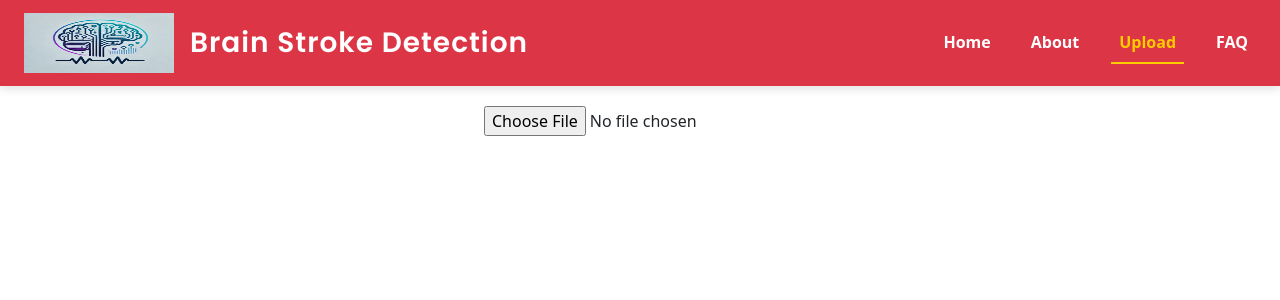
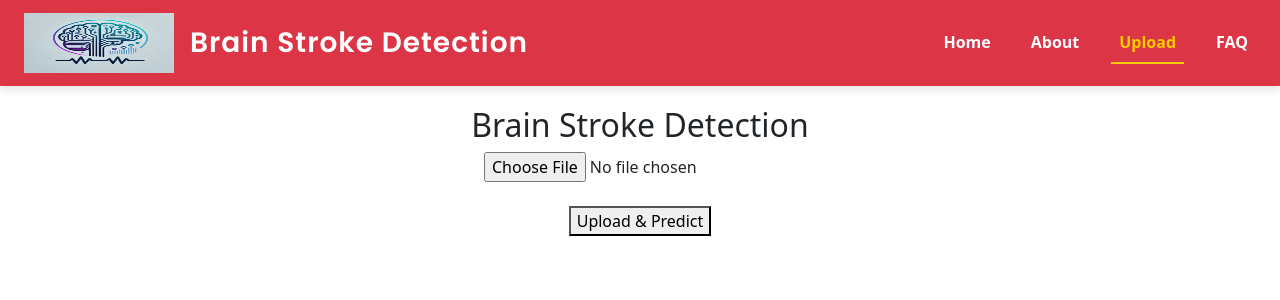
Before and after one commit to Pratikkuntawar/brainstrokedetection, a React (Create React App) app: page /upload in a window 1280 px wide. Shown: the top 300 px of the page. Built offline with nearby package versions, Linux system fonts and the light colour scheme.

Commit message:
Update Upload.js

```diff
--- a/src/components/Upload.js
+++ b/src/components/Upload.js
@@ -857,36 +857,25 @@
 
 
 
-import React, { useState, useEffect } from "react";
+import React, { useState } from "react";
 
-const Upload = () => {
+const BrainStrokePrediction = () => {
   const [selectedFile, setSelectedFile] = useState(null);
-  const [inputImage, setInputImage] = useState(null);
   const [processedImage, setProcessedImage] = useState(null);
   const [predictedClass, setPredictedClass] = useState(null);
   const [confidenceScore, setConfidenceScore] = useState(null);
+  const [uploaded, setUploaded] = useState(false);
   const [showSummary, setShowSummary] = useState(false);
-  const [uploaded, setUploaded] = useState(false);
 
-  // Debugging logs
-  useEffect(() => {
-    console.log("Component re-rendered! Predicted Class:", predictedClass);
-  }, [predictedClass]);
-
-  // Handle file selection
   const handleFileChange = (event) => {
-    const file = event.target.files[0];
-    if (file) {
-      setSelectedFile(file);
-      setInputImage(URL.createObjectURL(file));
-      setProcessedImage(null);
-      setPredictedClass(null);
-      setShowSummary(false);
-      setUploaded(false);
-    }
+    setSelectedFile(event.target.files[0]);
+    setProcessedImage(null);
+    setPredictedClass(null);
+    setConfidenceScore(null);
+    setUploaded(false);
+    setShowSummary(false);
   };
 
-  // Handle file upload
   const handleUpload = async () => {
     if (!selectedFile) {
       alert("Please select an image first.");
@@ -906,11 +895,9 @@ const Upload = () => {
         throw new Error(`API error: ${response.status}`);
       }
 
-      const blob = await response.blob();
-      const headers = response.headers;
-
-      const predictedClass = headers.get("x-predicted-class");
-      const confidenceScore = headers.get("x-confidence-score");
+      // ✅ Extract predicted class & confidence score from response headers
+      const predictedClass = response.headers.get("x-predicted-class");
+      const confidenceScore = response.headers.get("x-confidence-score");
 
       console.log("Predicted Class:", predictedClass);
       console.log("Confidence Score:", confidenceScore);
@@ -920,9 +907,10 @@ const Upload = () => {
         return;
       }
 
+      const blob = await response.blob();
       setProcessedImage(URL.createObjectURL(blob));
-      setPredictedClass(predictedClass);
-      setConfidenceScore(confidenceScore);
+      setPredictedClass(predictedClass.trim());
+      setConfidenceScore(confidenceScore ? confidenceScore.trim() : "N/A");
       setUploaded(true);
     } catch (error) {
       console.error("Error uploading file:", error);
@@ -930,58 +918,53 @@ const Upload = () => {
     }
   };
 
-  // Map predicted class to readable labels
   const getClassLabel = (predictedClass) => {
-    if (predictedClass === "0") return "Hemorrhagic Stroke";
-    if (predictedClass === "1") return "Ischemic Stroke";
-    if (predictedClass === "2") return "Normal Brain";
-    return "Unknown";
+    switch (predictedClass) {
+      case "0":
+        return "Hemorrhagic Stroke";
+      case "1":
+        return "Ischemic Stroke";
+      case "2":
+        return "Normal Brain";
+      default:
+        return "Unknown";
+    }
   };
 
   return (
     <div style={{ textAlign: "center", padding: "20px" }}>
-      {/* Select Image Button */}
+      <h2>Brain Stroke Detection</h2>
+
+      {/* File Upload Input */}
       <input type="file" accept="image/*" onChange={handleFileChange} />
+      <br /><br />
 
-      {/* Show Selected Image Before Upload */}
-      {inputImage && !uploaded && (
+      {/* Upload Button */}
+      <button onClick={handleUpload}>Upload & Predict</button>
+
+      {/* Show Processed Image */}
+      {uploaded && processedImage && (
         <div style={{ marginTop: "20px" }}>
-          <img src={inputImage} alt="Selected" style={{ width: "250px", height: "250px" }} />
+          <h3>Processed Image</h3>
+          <img src={processedImage} alt="Processed" style={{ width: "300px", border: "1px solid #ccc" }} />
         </div>
       )}
 
-      {/* Upload Button */}
-      {inputImage && (
-        <div style={{ marginTop: "20px" }}>
-          <button onClick={handleUpload}>Upload</button>
-        </div>
-      )}
-
-      {/* Show Images Side by Side After Upload */}
-      {inputImage && processedImage && uploaded && (
-        <div style={{ display: "flex", justifyContent: "center", alignItems: "center", margin: "20px 0" }}>
-          <img src={inputImage} alt="Input" style={{ width: "250px", height: "250px", marginRight: "20px" }} />
-          <img src={processedImage} alt="Processed" style={{ width: "250px", height: "250px" }} />
-        </div>
-      )}
-
-      {/* Show Predicted Class (Only after upload & classification) */}
+      {/* Show Predicted Class */}
       {predictedClass && (
         <div style={{ marginTop: "20px" }}>
           <h3>Brain Stroke Prediction: {getClassLabel(predictedClass)}</h3>
         </div>
       )}
 
-      {/* Show "View Summary" Button ONLY after Prediction is Available */}
+      {/* Show "View Summary" Button */}
       {predictedClass && (
         <div style={{ marginTop: "10px" }}>
-          <button onClick={() => setShowSummary((prev) => !prev)}>
-            {showSummary ? "Hide Summary" : "View Summary"}
-          </button>
+          <button onClick={() => setShowSummary(true)}>View Summary</button>
         </div>
       )}
 
-      {/* Summary Table (Only after clicking "View Summary") */}
+      {/* Summary Table */}
       {showSummary && predictedClass && (
         <div style={{ marginTop: "20px", border: "1px solid #ccc", padding: "10px", display: "inline-block" }}>
           <h4>Summary</h4>
@@ -1009,4 +992,4 @@ const Upload = () => {
   );
 };
 
-export default Upload;
+export default BrainStrokePrediction;
```
